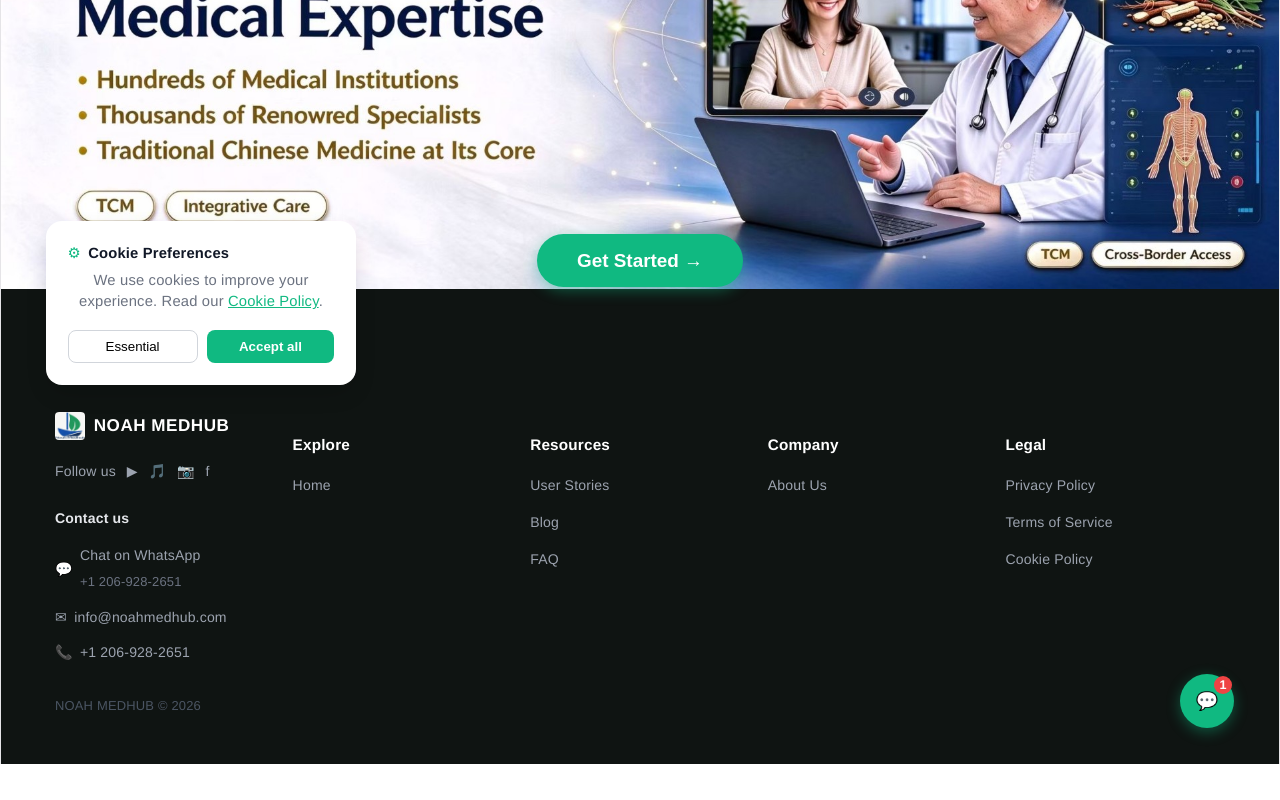
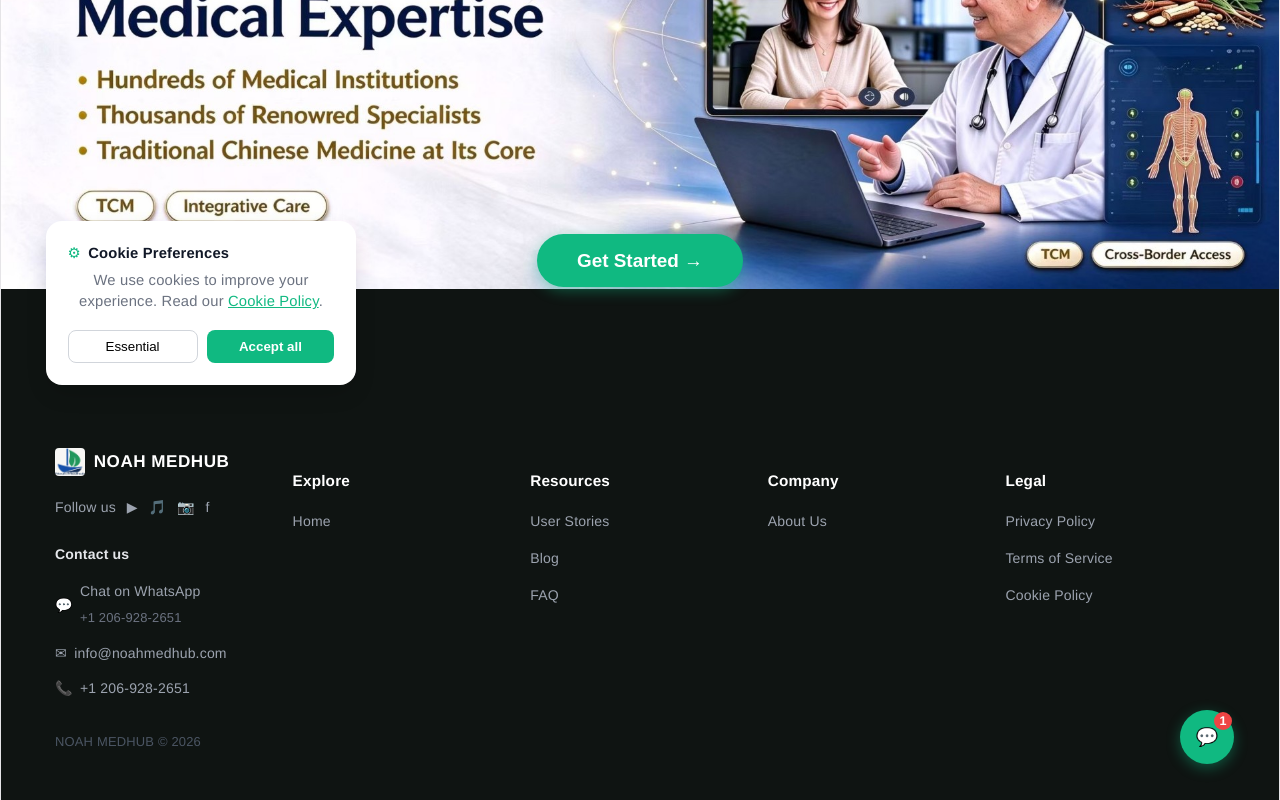
Before and after one commit to yannzhao6361-hue/noahmedhub-frontend, a React (Vite) app: page / in a window 1280 px wide. Shown: the part 350-1150 px from the top of the page. Before the commit the page ends 1114 px from the top, so only its background shows below. Built offline with nearby package versions, Linux system fonts and the light colour scheme.

Commit message:
fix: 调整样式，修复底部页脚遮挡正文文字的问题

```diff
--- a/src/App.jsx
+++ b/src/App.jsx
@@ -276,7 +276,7 @@
         padding: '3.5rem 3rem 2.5rem 3rem',
         color: '#ffffff',
         boxSizing: 'border-box',
-        marginTop: '-4rem',
+        marginTop: '-2rem',
         position: 'relative'
       }}>
         <div className="footer-grid-container" style={{
```
